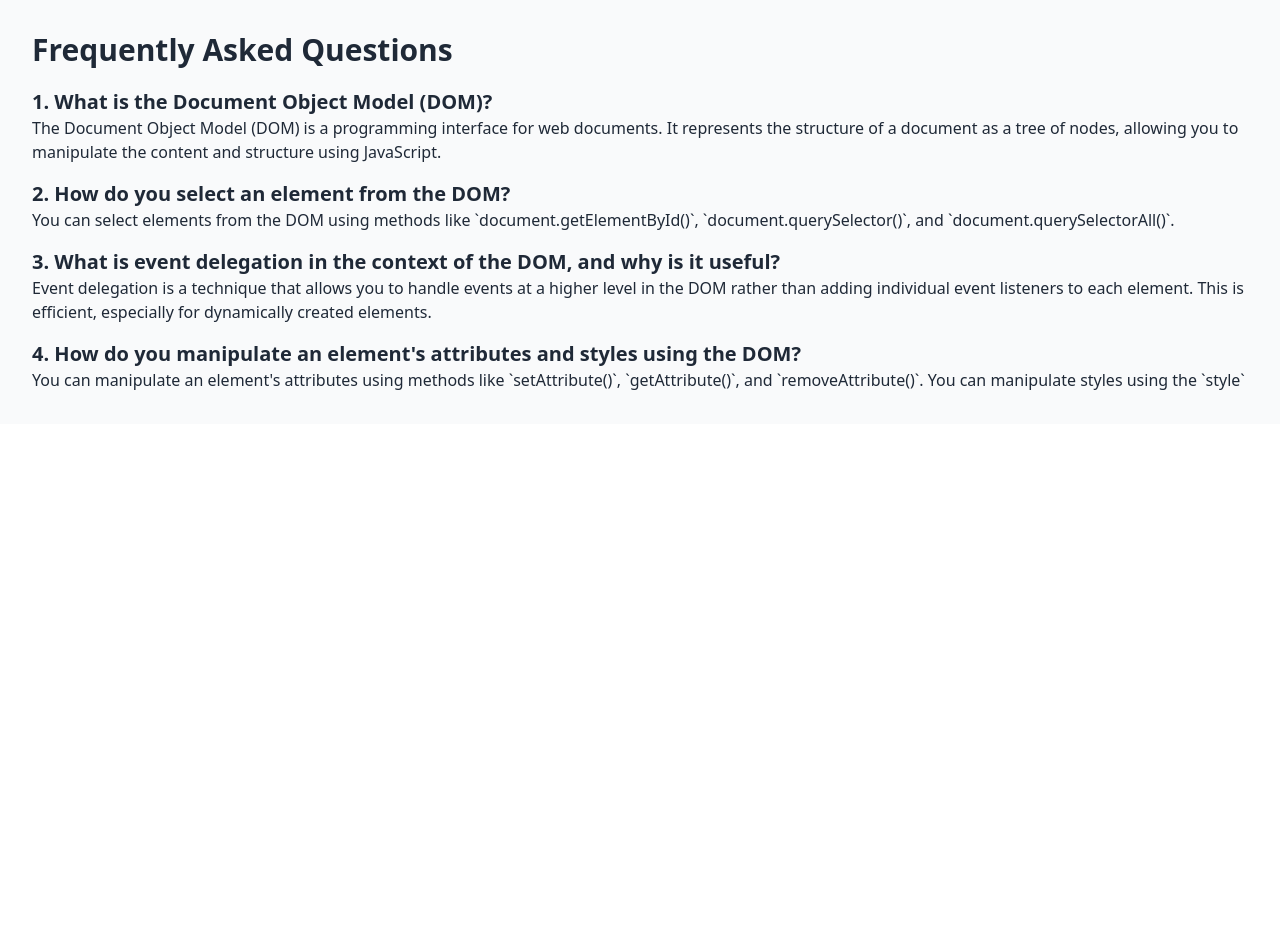
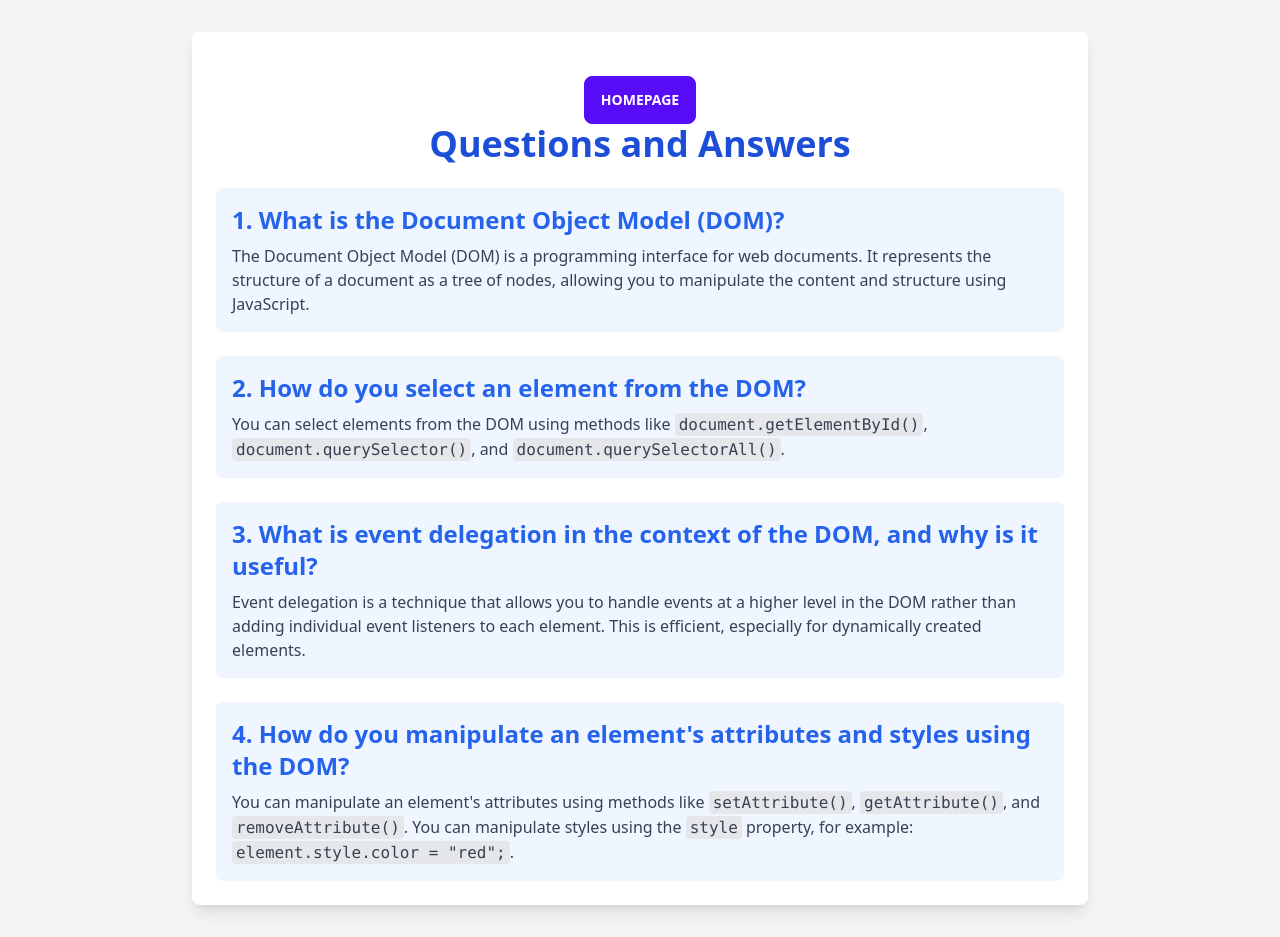
Before and after one commit to SymoonSIAM08/Assignment-05, a plain HTML site: page blog.html in a window 1280 px wide. Before the commit the page ends 800 px from the top, so only its background shows below. Drawn offline with nearby package versions, Linux system fonts and the light colour scheme.

Commit message:
blog section complete

```diff
--- a/blog.html
+++ b/blog.html
@@ -1,27 +1,44 @@
 <!DOCTYPE html>
 <html lang="en">
 <head>
-    <meta charset="UTF-8">
-    <meta name="viewport" content="width=device-width, initial-scale=1.0">
-    <title>Blog - Donate Bangladesh</title>
+    <meta charset="UTF-8" />
+    <meta name="viewport" content="width=device-width, initial-scale=1.0" />
+    <title>Questions and Answers - DOM</title>
     <script src="https://cdn.tailwindcss.com"></script>
     <link href="https://cdn.jsdelivr.net/npm/daisyui@2.45.0/dist/full.css" rel="stylesheet" type="text/css" />
 </head>
-<body class="bg-gray-50 p-8">
-    <h1 class="text-3xl font-bold mb-5">Frequently Asked Questions</h1>
-    <div class="space-y-4">
-        <div>
-            <h2 class="text-xl font-semibold">1. What is the Document Object Model (DOM)?</h2>
-            <p>The Document Object Model (DOM) is a programming interface for web documents. It represents the structure of a document as a tree of nodes, allowing you to manipulate the content and structure using JavaScript.</p>
+<body class="bg-gray-100 p-8">
+    <div class="max-w-4xl mx-auto bg-white p-6 rounded-lg shadow-lg">
+
+        <div class="tabs mt-5 flex justify-center">
+
+            <a href="index.html" class="btn btn-primary justify-center ">Homepage</a>
+
         </div>
-        <div>
-            <h2 class="text-xl font-semibold">2. How do you select an element from the DOM?</h2>
-            <p>You can select elements from the DOM using methods like `document.getElementById()`, `document.querySelector()`, and `document.querySelectorAll()`.</p>
+
+        <h1 class="text-4xl font-bold mb-6 text-center text-blue-700">Questions and Answers</h1>
+
+
+
+
+        <div class="space-y-6">
+            <div class="p-4 bg-blue-50 rounded-md">
+                <h2 class="text-2xl font-semibold text-blue-600">1. What is the Document Object Model (DOM)?</h2>
+                <p class="mt-2 text-gray-700">The Document Object Model (DOM) is a programming interface for web documents. It represents the structure of a document as a tree of nodes, allowing you to manipulate the content and structure using JavaScript.</p>
+            </div>
+            <div class="p-4 bg-blue-50 rounded-md">
+                <h2 class="text-2xl font-semibold text-blue-600">2. How do you select an element from the DOM?</h2>
+                <p class="mt-2 text-gray-700">You can select elements from the DOM using methods like <code class="bg-gray-200 px-1 py-0.5 rounded">document.getElementById()</code>, <code class="bg-gray-200 px-1 py-0.5 rounded">document.querySelector()</code>, and <code class="bg-gray-200 px-1 py-0.5 rounded">document.querySelectorAll()</code>.</p>
+            </div>
+            <div class="p-4 bg-blue-50 rounded-md">
+                <h2 class="text-2xl font-semibold text-blue-600">3. What is event delegation in the context of the DOM, and why is it useful?</h2>
+                <p class="mt-2 text-gray-700">Event delegation is a technique that allows you to handle events at a higher level in the DOM rather than adding individual event listeners to each element. This is efficient, especially for dynamically created elements.</p>
+            </div>
+            <div class="p-4 bg-blue-50 rounded-md">
+                <h2 class="text-2xl font-semibold text-blue-600">4. How do you manipulate an element's attributes and styles using the DOM?</h2>
+                <p class="mt-2 text-gray-700">You can manipulate an element's attributes using methods like <code class="bg-gray-200 px-1 py-0.5 rounded">setAttribute()</code>, <code class="bg-gray-200 px-1 py-0.5 rounded">getAttribute()</code>, and <code class="bg-gray-200 px-1 py-0.5 rounded">removeAttribute()</code>. You can manipulate styles using the <code class="bg-gray-200 px-1 py-0.5 rounded">style</code> property, for example: <code class="bg-gray-200 px-1 py-0.5 rounded">element.style.color = "red";</code>.</p>
+            </div>
         </div>
-        <div>
-            <h2 class="text-xl font-semibold">3. What is event delegation in the context of the DOM, and why is it useful?</h2>
-            <p>Event delegation is a technique that allows you to handle events at a higher level in the DOM rather than adding individual event listeners to each element. This is efficient, especially for dynamically created elements.</p>
-        </div>
-        <div>
-            <h2 class="text-xl font-semibold">4. How do you manipulate an element's attributes and styles using the DOM?</h2>
-            <p>You can manipulate an element's attributes using methods like `setAttribute()`, `getAttribute()`, and `removeAttribute()`. You can manipulate styles using the `style`
+    </div>
+</body>
+</html>
```
Also changed, not shown: index.html (+5 -3 lines).
